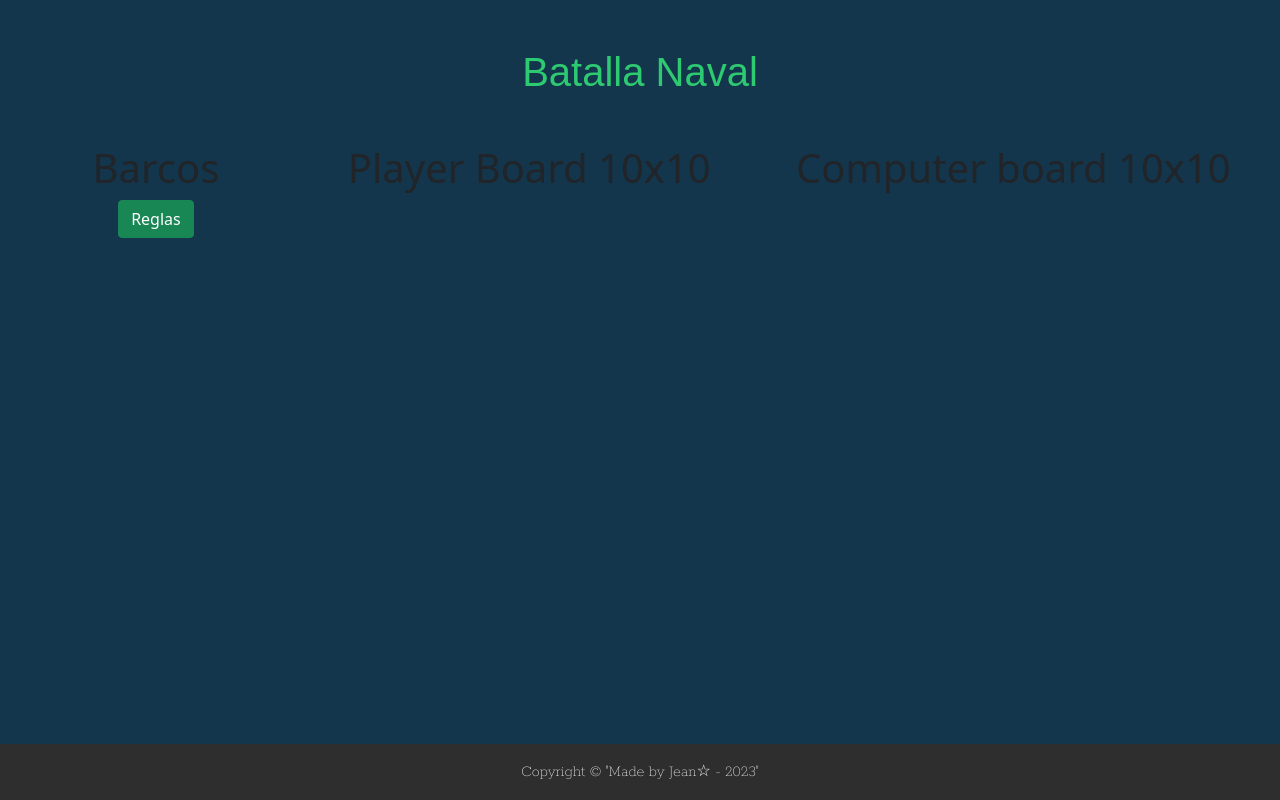
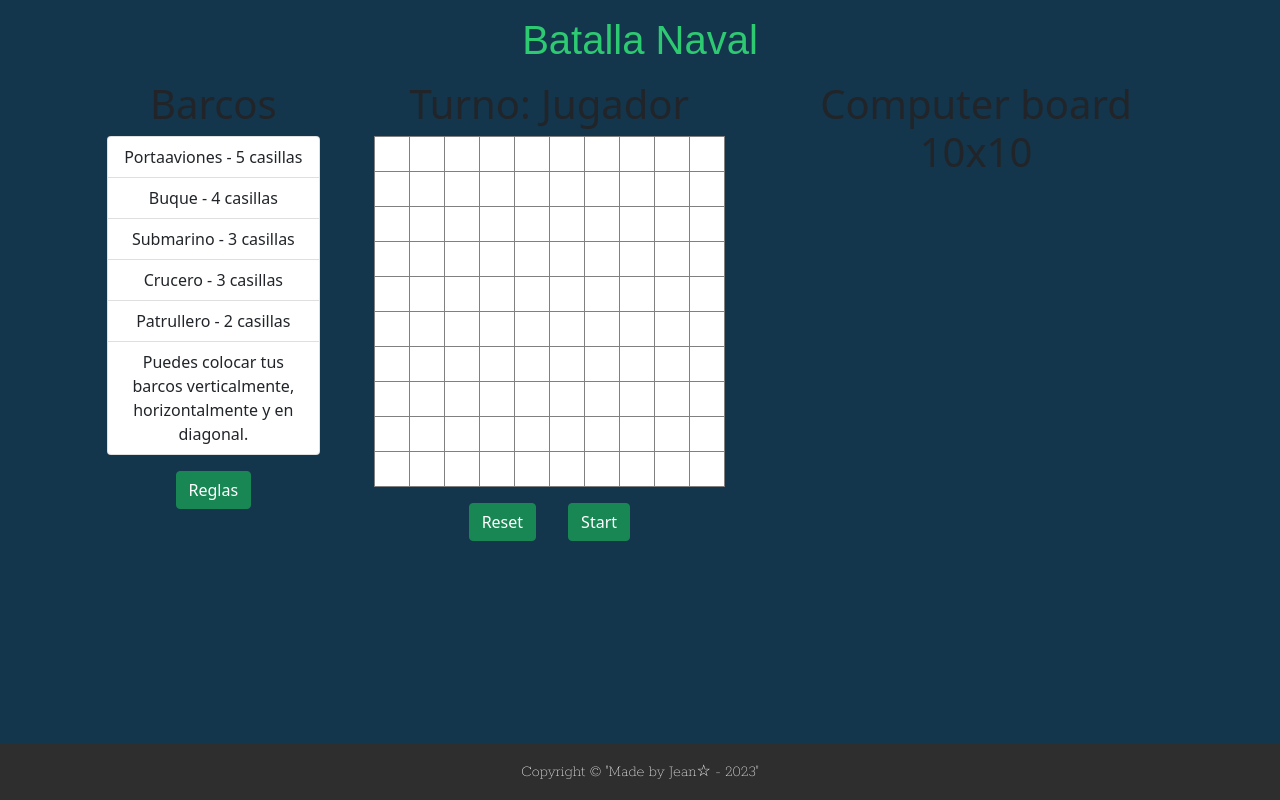
Before and after one commit to JimeMatthies/Battleship, a React app: page / in a window 1280 px wide. Both pictures are taken after a click on the button "Jugar". Built offline with nearby package versions, Linux system fonts and the light colour scheme; a web font is replaced by a local one.

Commit message:
Battleship

```diff
--- a/src/components/Computer.jsx
+++ b/src/components/Computer.jsx
@@ -2,7 +2,7 @@ import React from "react";
 
 const Computer = () => {
     return (
-        <div className="bs-computere col/5">
+        <div className="bs-computere col-4">
             <h1>Computer board 10x10</h1>
         </div>
     );
--- a/src/components/Fleet.jsx
+++ b/src/components/Fleet.jsx
@@ -2,9 +2,17 @@ import React from "react";
 
 const Fleet = ({ reglas }) => {
     return (
-        <div className="bs-fleet col-2">
+        <div className="bs-fleet col-2 mx-3">
             <h1>Barcos</h1>
-            <button className="btn btn-success" onClick={reglas}>Reglas</button>
+            <ul className="list-group d-flex justify-content-center">
+                <li className="list-group-item">Portaaviones - 5 casillas</li>
+                <li className="list-group-item">Buque - 4 casillas</li>
+                <li className="list-group-item">Submarino - 3 casillas</li>
+                <li className="list-group-item">Crucero - 3 casillas</li>
+                <li className="list-group-item">Patrullero - 2 casillas</li>
+                <li className="list-group-item">Puedes colocar tus barcos verticalmente, horizontalmente y en diagonal.</li>
+            </ul>
+            <button className="btn btn-success mt-3" onClick={reglas}>Reglas</button>
         </div>
     );
 }
--- a/src/components/Game.jsx
+++ b/src/components/Game.jsx
@@ -5,7 +5,7 @@ import Computer from './Computer';
 
 const Game = ({ reglas }) => {
     return (
-        <div className="bs-game d-flex justify-content-center text-center mt-5">
+        <div className="bs-game d-flex justify-content-center text-center mt-3">
             <Fleet reglas={reglas}/>
             <Player />
             <Computer />
--- a/src/components/Header.jsx
+++ b/src/components/Header.jsx
@@ -2,7 +2,7 @@ import React from "react";
 
 const Header = () => {
     return (
-        <div className="bs-header mt-5">
+        <div className="bs-header mt-3">
             <h1>Batalla Naval</h1>
         </div>
     );
--- a/src/components/Player.jsx
+++ b/src/components/Player.jsx
@@ -1,9 +1,195 @@
-import React from "react";
+import React, { useState } from "react";
 
 const Player = () => {
+
+    const [turn, setTurn] = useState('Jugador');
+    const [cells, setCells] = useState(Array(99).fill(''));
+    const [computerHit, setComputerHit] = useState(0);
+    const [playerHit, setPlayerHit] = useState(0)
+
+    const checkForWinner = () => {
+        let aihit = [...computerHit];
+        let pHit = [...playerHit];
+
+        if (aihit === 17){
+            console.log('computer wins')
+        }
+        else if (pHit === 17){
+            console.log('player wins')
+        }
+    }
+
+    const placeBoats = (num) => {
+        let squares = [...cells];
+        if(squares[num] === ''){
+            squares[num] = 'X';
+            setCells(squares);
+            console.log(num)
+            console.log(squares);
+        }
+        else if (squares[num] === 'X') {
+            squares[num] = '';
+            setCells(squares);
+            console.log(num);
+            console.log(squares);
+        }
+    }
+
+    const clearBoard = () => {
+        setCells(Array(99).fill(''));
+        setComputerHit(0);
+        setPlayerHit(0);
+        console.log(cells);
+    }
+
+    const startGame = () => {
+
+        setTurn('Computador')
+        generateComputerShips();
+
+        "Computador juega"
+
+        if ("computador pega"){
+            setComputerHit(computerHit + 1)
+        } else if (
+            "Computer miss"
+        )
+        checkForWinner()
+        setTurn('Jugador')
+    }
+
+    const Cell = ({ num }) => {
+        return <td onClick={() => placeBoats(num)}>{cells[num]}</td>
+    }
+
+
     return (
-        <div className="bs-player col-5">
-            <h1>Player Board 10x10</h1>
+        <div className="bs-player col-4">
+            <div className="bs-player__title">
+                <h1>Turno: {turn}</h1>
+            </div>
+            <div className="bs-player__board d-flex justify-content-center">
+                <table>
+                    <tbody>
+                        <tr>
+                            <Cell num={0} />
+                            <Cell num={1} />
+                            <Cell num={2} />
+                            <Cell num={3} />
+                            <Cell num={4} />
+                            <Cell num={5} />
+                            <Cell num={6} />
+                            <Cell num={7} />
+                            <Cell num={8} />
+                            <Cell num={9} />
+                        </tr>
+                        <tr>
+                            <Cell num={10} />
+                            <Cell num={11} />
+                            <Cell num={12} />
+                            <Cell num={13} />
+                            <Cell num={14} />
+                            <Cell num={15} />
+                            <Cell num={16} />
+                            <Cell num={17} />
+                            <Cell num={18} />
+                            <Cell num={19} />
+                        </tr>                    <tr>
+                            <Cell num={20} />
+                            <Cell num={21} />
+                            <Cell num={22} />
+                            <Cell num={23} />
+                            <Cell num={24} />
+                            <Cell num={25} />
+                            <Cell num={26} />
+                            <Cell num={27} />
+                            <Cell num={28} />
+                            <Cell num={29} />
+                        </tr>                    <tr>
+                            <Cell num={30} />
+                            <Cell num={31} />
+                            <Cell num={32} />
+                            <Cell num={33} />
+                            <Cell num={34} />
+                            <Cell num={35} />
+                            <Cell num={36} />
+                            <Cell num={37} />
+                            <Cell num={38} />
+                            <Cell num={39} />
+                        </tr>                    <tr>
+                            <Cell num={40} />
+                            <Cell num={41} />
+                            <Cell num={42} />
+                            <Cell num={43} />
+                            <Cell num={44} />
+                            <Cell num={45} />
+                            <Cell num={46} />
+                            <Cell num={47} />
+                            <Cell num={48} />
+                            <Cell num={49} />
+                        </tr>                    <tr>
+                            <Cell num={50} />
+                            <Cell num={51} />
+                            <Cell num={52} />
+                            <Cell num={53} />
+                            <Cell num={54} />
+                            <Cell num={55} />
+                            <Cell num={56} />
+                            <Cell num={57} />
+                            <Cell num={58} />
+                            <Cell num={59} />
+                        </tr>                    <tr>
+                            <Cell num={60} />
+                            <Cell num={61} />
+                            <Cell num={62} />
+                            <Cell num={63} />
+                            <Cell num={64} />
+                            <Cell num={65} />
+                            <Cell num={66} />
+                            <Cell num={67} />
+                            <Cell num={68} />
+                            <Cell num={69} />
+                        </tr>                    <tr>
+                            <Cell num={70} />
+                            <Cell num={71} />
+                            <Cell num={72} />
+                            <Cell num={73} />
+                            <Cell num={74} />
+                            <Cell num={75} />
+                            <Cell num={76} />
+                            <Cell num={77} />
+                            <Cell num={78} />
+                            <Cell num={79} />
+                        </tr>                    <tr>
+                            <Cell num={80} />
+                            <Cell num={81} />
+                            <Cell num={82} />
+                            <Cell num={83} />
+                            <Cell num={84} />
+                            <Cell num={85} />
+                            <Cell num={86} />
+                            <Cell num={87} />
+                            <Cell num={88} />
+                            <Cell num={89} />
+                        </tr>                    <tr>
+                            <Cell num={90} />
+                            <Cell num={91} />
+                            <Cell num={92} />
+                            <Cell num={93} />
+                            <Cell num={94} />
+                            <Cell num={95} />
+                            <Cell num={96} />
+                            <Cell num={97} />
+                            <Cell num={98} />
+                            <Cell num={99} />
+                        </tr>
+                    </tbody>
+                </table>
+            </div>
+            <div className="bs-player__reset mt-3">
+                <button className="btn btn-success mx-3" onClick={() => clearBoard()}>Reset</button>
+                <button className="btn btn-success mx-3" onClick={() => startGame()}>Start</button>
+            </div>
         </div>
     );
 }
--- a/src/styles/App.css
+++ b/src/styles/App.css
@@ -40,3 +40,10 @@ a {
     background-color:var(--color-footer);
     font-family: 'Rokkitt', serif;
 }
+
+table td {
+    background-color: white;
+    border: 1px solid gray;
+    width: 35px;
+    height: 35px;
+}
```
